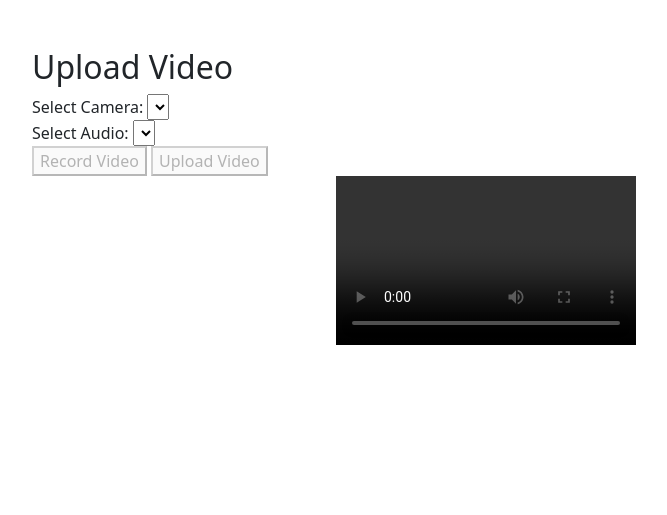
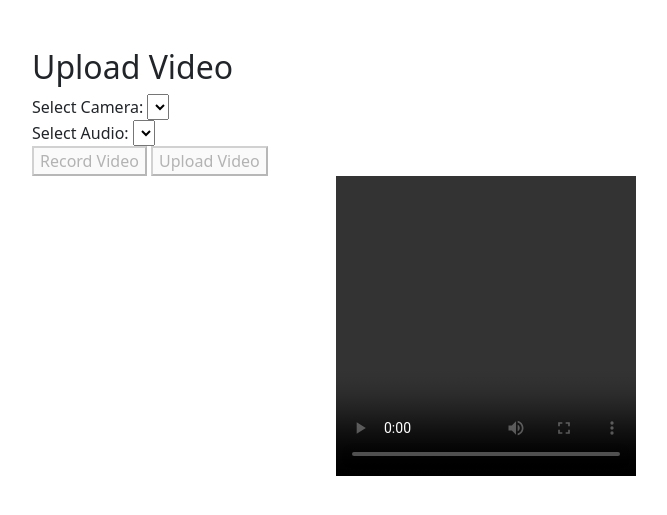
Before and after one commit to cat-katsushika/project6, a Django app: page /upload/ in a window 1280 px wide. Shown: the part 56-571 px from the top of the page, without its empty margins (50-717 px from the left). Run offline with Django 5.2, Linux system fonts and the light colour scheme; the visitor is signed in with stand-in values (Sample User, id 1); lists and menus that the app fills with data are empty; some libraries are stand-ins or nearby versions.

Commit message:
カメラの制約を除去

```diff
--- a/server/django/templates/posts/upload_video.html
+++ b/server/django/templates/posts/upload_video.html
@@ -14,7 +14,7 @@
     }
     #currentCameraVideo, #recordedVideo {
         width: 300px;
-        height: 169px;
+        height: 300px;
         object-fit: cover;
     }
 </style>
@@ -117,8 +117,6 @@
             displayStream = await navigator.mediaDevices.getUserMedia({
                 video: {
                     deviceId: { exact: cameraId },
-                    width: { ideal: 1280 },
-                    height: { ideal: 720 },
                     aspectRatio: 1
                 },
                 audio: false
@@ -130,14 +128,10 @@
                 console.log(`${track.kind} track:`, track);
             });
         } catch (error) {
-            if (error.name === 'OverconstrainedError') {
+            if (error.name === 'OverconstrainedError' || error.name === 'NotFoundError') {
                 console.warn('指定されたデバイスが利用できません。デフォルトのデバイスを使用します。');
                 displayStream = await navigator.mediaDevices.getUserMedia({
-                    video: {
-                        width: { ideal: 1280 },
-                        height: { ideal: 720 },
-                        aspectRatio: 1
-                    },
+                    video: true,
                     audio: false
                 });
                 currentCameraVideo.srcObject = displayStream;
@@ -161,8 +155,6 @@
             recordStream = await navigator.mediaDevices.getUserMedia({
                 video: {
                     deviceId: { exact: cameraId },
-                    width: { ideal: 1280 },
-                    height: { ideal: 720 },
                     aspectRatio: 1
                 },
                 audio: {
@@ -246,15 +238,11 @@
             };
             setTimeout(stopRecording, duration);
         } catch (error) {
-            if (error.name === 'OverconstrainedError') {
+            if (error.name === 'OverconstrainedError' || error.name === 'NotFoundError') {
                 console.warn('指定された制約が満たされません。デフォルトのデバイスを使用します。');
                 try {
                     recordStream = await navigator.mediaDevices.getUserMedia({
-                        video: {
-                            width: { ideal: 1280 },
-                            height: { ideal: 720 },
-                            aspectRatio: 1
-                        },
+                        video: true,
                         audio: true
                     });
 
```
